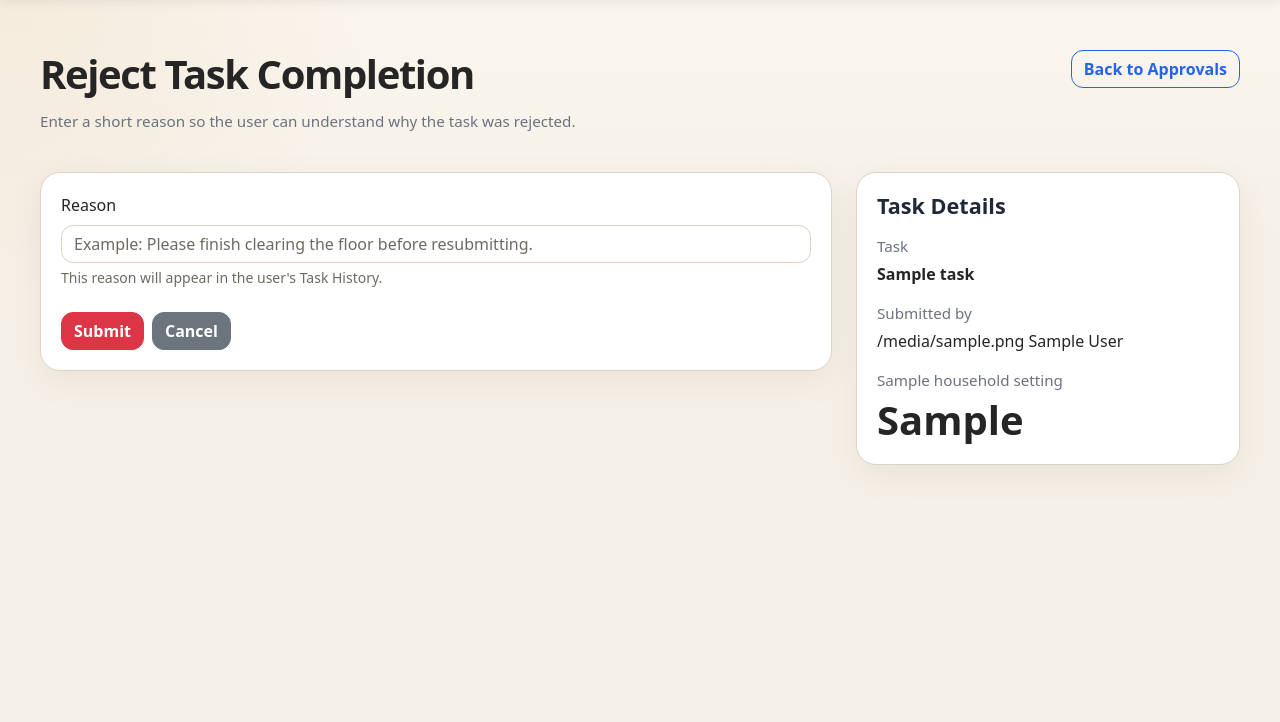
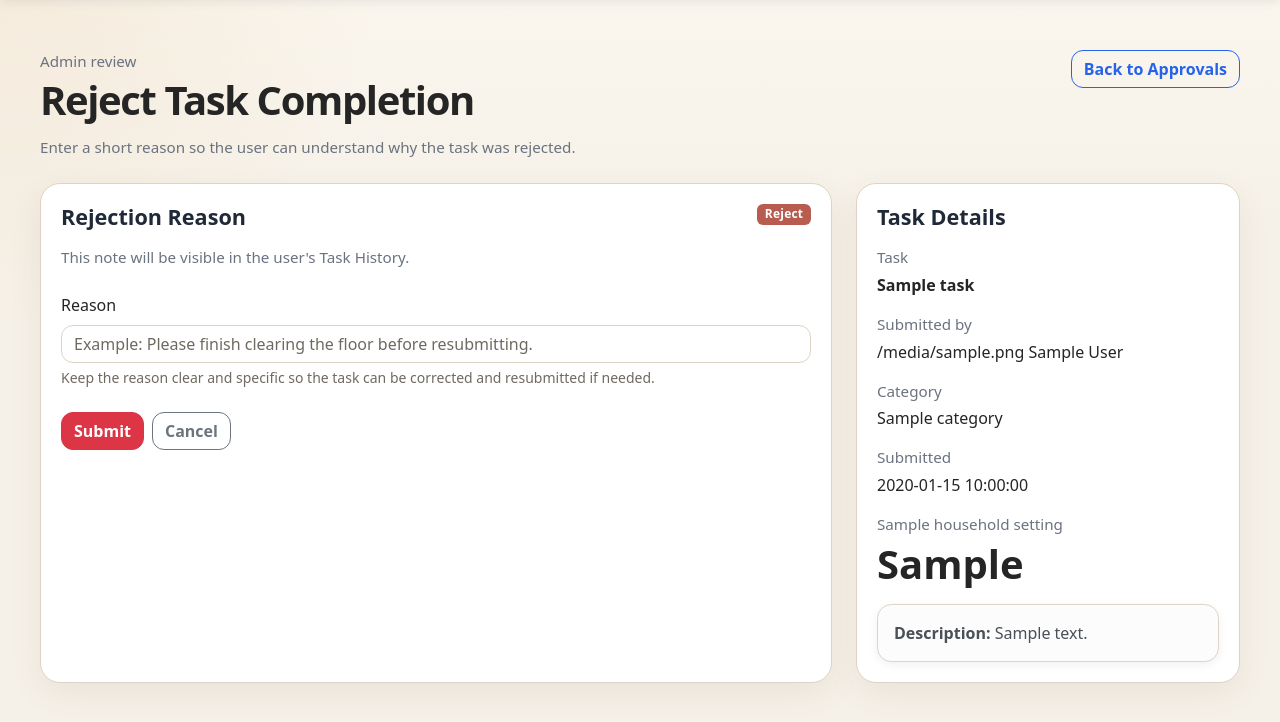
Before and after one commit to Moose151/project-meridian, a Python web app: template app/templates/reject_task_completion.html in a window 1280 px wide. Shown: the part 57-779 px from the top of the page. Run offline with Jinja, Linux system fonts and the light colour scheme; the template is opened without the code that fills it: most values are stand-ins (such as "Sample title", 1, 10 or a date in 2020); form fields are guessed from the names that the template uses.

Commit message:
Apply HomeStack UI to rejection workflow pages

```diff
--- a/app/templates/reject_task_completion.html
+++ b/app/templates/reject_task_completion.html
@@ -6,11 +6,15 @@
      PAGE HEADER
      ========================================================= -->
 
-<div class="d-flex justify-content-between align-items-start mb-4">
+<div class="d-flex flex-column flex-lg-row justify-content-between align-items-lg-start gap-3 mb-4">
     <div>
+        <p class="text-muted-small mb-1">
+            Admin review
+        </p>
+
         <h1>Reject Task Completion</h1>
 
-        <p class="text-muted-small">
+        <p class="text-muted-small mb-0">
             Enter a short reason so the user can understand why the task was rejected.
         </p>
     </div>
@@ -21,64 +25,115 @@
 </div>
 
 
-<div class="row">
+<!-- =========================================================
+     REJECTION FORM
+     ========================================================= -->
+
+<div class="row g-4">
+
     <div class="col-lg-8">
-
-        <div class="card">
+        <div class="card h-100">
             <div class="card-body">
 
+                <div class="d-flex justify-content-between align-items-start gap-3 mb-4">
+                    <div>
+                        <h2>Rejection Reason</h2>
+
+                        <p class="text-muted-small mb-0">
+                            This note will be visible in the user's Task History.
+                        </p>
+                    </div>
+
+                    <span class="badge bg-danger">
+                        Reject
+                    </span>
+                </div>
+
                 <form method="post">
-
-                    <!-- CSRF/security hidden fields from Flask-WTF -->
                     {{ form.hidden_tag() }}
 
-                    <!-- Rejection reason -->
                     <div class="mb-4">
                         {{ form.reason.label(class="form-label") }}
-                        {{ form.reason(class="form-control", rows="4", placeholder="Example: Please finish clearing the floor before resubmitting.") }}
+                        {{ form.reason(
+                            class="form-control",
+                            rows="5",
+                            placeholder="Example: Please finish clearing the floor before resubmitting."
+                        ) }}
 
                         <div class="form-text">
-                            This reason will appear in the user's Task History.
+                            Keep the reason clear and specific so the task can be corrected and resubmitted if needed.
                         </div>
                     </div>
 
-                    <div class="d-flex gap-2">
+                    <div class="d-flex flex-column flex-sm-row gap-2">
                         {{ form.submit(class="btn btn-danger") }}
 
-                        <a class="btn btn-secondary" href="{{ url_for('main.admin_approvals') }}">
+                        <a class="btn btn-outline-secondary" href="{{ url_for('main.admin_approvals') }}">
                             Cancel
                         </a>
                     </div>
-
                 </form>
 
             </div>
         </div>
-
     </div>
 
+
+    <!-- =========================================================
+         TASK DETAILS
+         ========================================================= -->
+
     <div class="col-lg-4">
+        <div class="card h-100">
+            <div class="card-body">
 
-        <div class="card mb-3">
-            <div class="card-body">
                 <h2>Task Details</h2>
 
+                <div class="mb-3">
                     <p class="text-muted-small mb-1">
                         Task
                     </p>
 
-                <p>
+                    <p class="mb-0">
                         <strong>{{ completion.task.title }}</strong>
                     </p>
+                </div>
 
+                <div class="mb-3">
                     <p class="text-muted-small mb-1">
                         Submitted by
                     </p>
 
-                <p>
+                    <p class="mb-0">
                         {{ completion.user.avatar_emoji }} {{ completion.user.display_name }}
                     </p>
+                </div>
 
+                {% if completion.task.category %}
+                    <div class="mb-3">
+                        <p class="text-muted-small mb-1">
+                            Category
+                        </p>
+
+                        <p class="mb-0">
+                            {{ completion.task.category }}
+                        </p>
+                    </div>
+                {% endif %}
+
+                {% if completion.submitted_at %}
+                    <div class="mb-3">
+                        <p class="text-muted-small mb-1">
+                            Submitted
+                        </p>
+
+                        <p class="mb-0">
+                            {{ completion.submitted_at }}
+                        </p>
+                    </div>
+                {% endif %}
+
+                <div class="mb-3">
                     <p class="text-muted-small mb-1">
                         {{ household_settings.points_label|capitalize }}
                     </p>
@@ -87,9 +142,18 @@
                         {{ completion.task.point_value }}
                     </p>
                 </div>
+
+                {% if completion.task.description %}
+                    <div class="alert alert-light border mb-0">
+                        <strong>Description:</strong>
+                        {{ completion.task.description }}
+                    </div>
+                {% endif %}
+
+            </div>
+        </div>
     </div>
 
 </div>
-</div>
 
 {% endblock %}
```
Also changed, not shown: app/templates/reject_reward_purchase.html (+76 -20 lines). Lines whose indentation alone changed are shown as unchanged.
